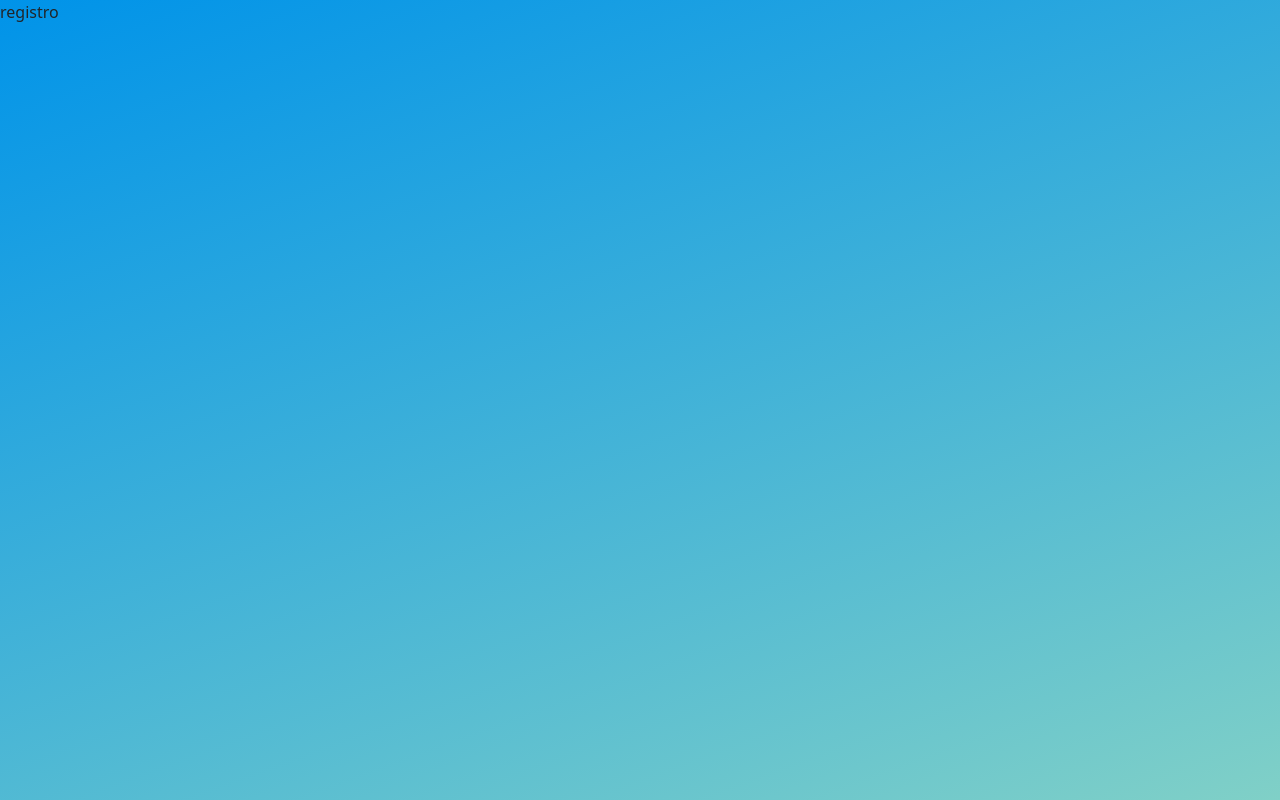
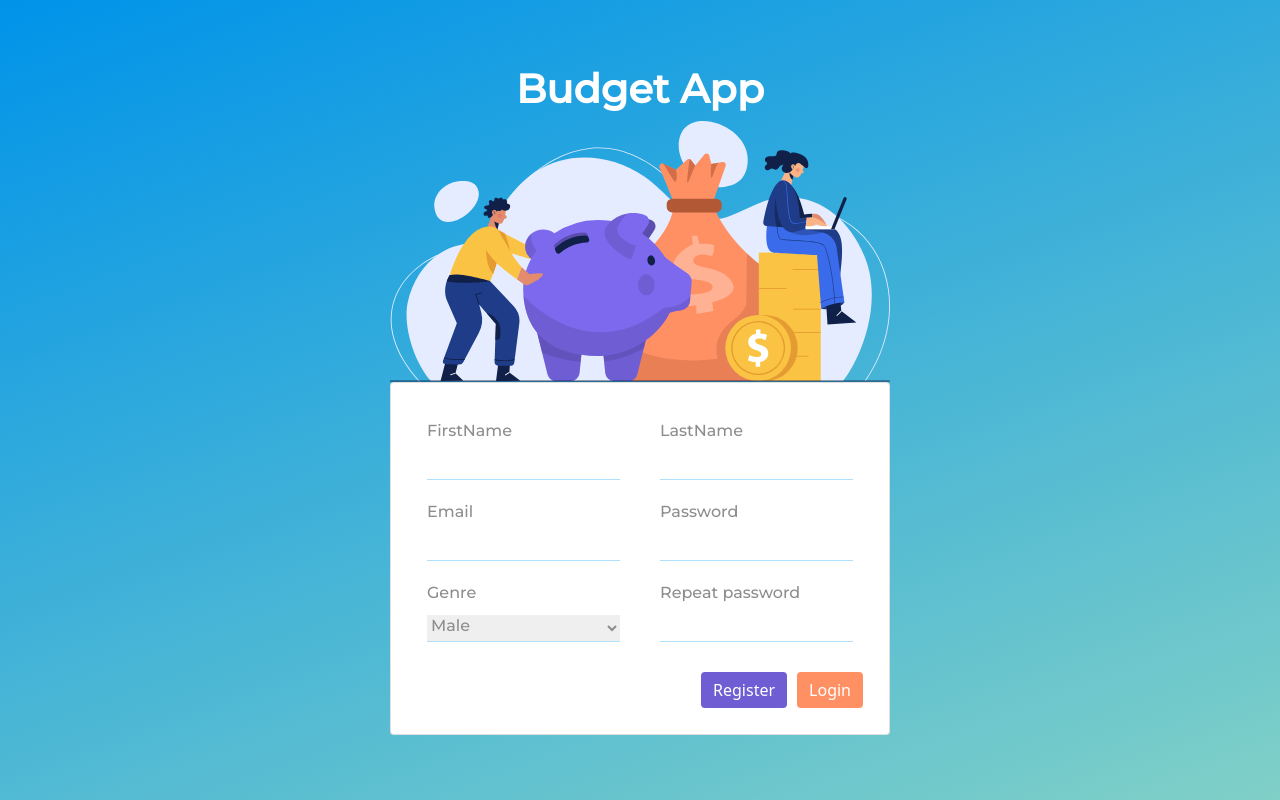
Before and after one commit to KingslayerHn/frontend-Budgeting-App, a React (Create React App) app: page /register in a window 1280 px wide. Built offline with nearby package versions, Linux system fonts and the light colour scheme.

Commit message:
login anregister screens done

```diff
--- a/src/components/LoginForm.js
+++ b/src/components/LoginForm.js
@@ -1,15 +1,21 @@
 import React from 'react';
-import { Card, Button, Form, Container } from 'react-bootstrap';
+import { Card, Button, Form } from 'react-bootstrap';
 import styles from '../styles.module.scss';
 import bugdet from '../assets/budget.svg';
 import { useHistory } from 'react-router-dom';
+import { useForm } from '../hooks/useForm';
 
 const LoginForm = () => {
   const history = useHistory();
 
+  const [{ email, password }, handleInputChange] = useForm({
+    email: '',
+    password: '',
+  });
+
   const handleSubmit = (e) => {
     e.preventDefault();
-    alert('do somethings...');
+    console.log({ password, email });
   };
 
   const handleChangePage = () => {
@@ -35,14 +41,23 @@ const LoginForm = () => {
           <Form className={styles.login} onSubmit={handleSubmit}>
             <div>
               <label>Username</label>
-              <input type="text" />
+              <input
+                type="text"
+                name="email"
+                value={email}
+                onChange={handleInputChange}
+              />
             </div>
             <div>
               <label>Password</label>
-              <input type="text" />
+              <input
+                type="text"
+                name="password"
+                value={password}
+                onChange={handleInputChange}
+              />
             </div>
           </Form>
-          <Container></Container>
           <div className={styles.buttons}>
             <Button className={styles.primary} onClick={handleSubmit}>
               Login
--- /dev/null
+++ b/src/components/RegisterForm.js
@@ -0,0 +1,136 @@
+import React from 'react';
+import styles from '../styles.module.scss';
+import { Card, Form, Button, Container, Col, Row } from 'react-bootstrap';
+import { useHistory } from 'react-router-dom';
+import budget from '../assets/budget.svg';
+import { useForm } from '../hooks/useForm';
+
+const RegisterForm = () => {
+  const history = useHistory();
+
+  const handleSubmit = (e) => {
+    e.preventDefault();
+    console.log({ firstName, lastName, email, password, repeat, genre });
+  };
+
+  const handleChangePage = () => {
+    history.push('/login');
+  };
+
+  const [
+    { firstName, lastName, email, password, repeat, genre },
+    handleInputChange,
+  ] = useForm({
+    firstName: '',
+    lastName: '',
+    email: '',
+    password: '',
+    repeat: '',
+    genre: 'male',
+  });
+
+  return (
+    <div className={styles.banner}>
+      <div
+        style={{
+          display: 'flex',
+          flexDirection: 'Column ',
+          justifyContent: 'center',
+          alignItems: 'center',
+        }}
+      >
+        <h1>
+          <b>Budget App</b>
+        </h1>
+        <img src={budget} alt="budget" />
+      </div>
+      <Card style={{ width: 500 }}>
+        <Card.Body>
+          <Form onSubmit={handleSubmit}>
+            <Container>
+              <Row className={styles.register}>
+                <Col xs={6}>
+                  <div>
+                    <label>FirstName</label>
+                    <input
+                      autoComplete={false}
+                      type="text"
+                      name="firstName"
+                      value={firstName}
+                      onChange={handleInputChange}
+                    />
+                  </div>
+                  <div>
+                    <label>Email</label>
+                    <input
+                      autoComplete={false}
+                      type="text"
+                      name="email"
+                      value={email}
+                      onChange={handleInputChange}
+                    />
+                  </div>
+                  <div>
+                    <label>Genre</label>
+                    <select
+                      onChange={handleInputChange}
+                      name="genre"
+                      value={genre}
+                    >
+                      <option value="male">Male</option>
+                      <option value="female">Female</option>
+                      <option value="other">Other</option>
+                    </select>
+                  </div>
+                </Col>
+                <Col xs={6}>
+                  <div>
+                    <label>LastName</label>
+                    <input
+                      autoComplete={false}
+                      type="text"
+                      name="lastName"
+                      value={lastName}
+                      onChange={handleInputChange}
+                    />
+                  </div>
+                  <div>
+                    <label>Password</label>
+                    <input
+                      autoComplete={false}
+                      type="password"
+                      name="password"
+                      value={password}
+                      onChange={handleInputChange}
+                    />
+                  </div>
+                  <div>
+                    <label>Repeat password</label>
+                    <input
+                      autoComplete={false}
+                      type="password"
+                      name="repeat"
+                      value={repeat}
+                      onChange={handleInputChange}
+                    />
+                  </div>
+                </Col>
+              </Row>
+            </Container>
+          </Form>
+
+          <div className={styles.buttons}>
+            <Button className={styles.primary} onClick={handleSubmit}>
+              Register
+            </Button>
+            <Button className={styles.secondary} onClick={handleChangePage}>
+              Login
+            </Button>
+          </div>
+        </Card.Body>
+      </Card>
+    </div>
+  );
+};
+
+export default RegisterForm;
--- a/src/containers/Register.js
+++ b/src/containers/Register.js
@@ -1,7 +1,21 @@
 import React from 'react';
+import RegisterForm from '../components/RegisterForm';
 
 const Register = () => {
-  return <div>registro</div>;
+  return (
+    <div
+      style={{
+        display: 'flex',
+        flexDirection: 'column',
+        alignItems: 'center',
+        justifyContent: 'center',
+        width: '100vw',
+        height: '100vh',
+      }}
+    >
+      <RegisterForm />
+    </div>
+  );
 };
 
 export default Register;
--- a/src/hooks/useForm.js
+++ b/src/hooks/useForm.js
@@ -0,0 +1,13 @@
+import { useState } from 'react';
+
+export const useForm = (initialState = {}) => {
+  const [values, setValues] = useState(initialState);
+
+  const handleInputChange = ({ target }) => {
+    setValues({
+      ...values,
+      [target.name]: target.value,
+    });
+  };
+  return [values, handleInputChange];
+};
--- a/src/redux/types.js
+++ b/src/redux/types.js
@@ -1,2 +1,3 @@
 // user register
+export const LOAD_USER = 'LOAD_USER';
 export const REGISTER_SUCCESS = 'REGISTER_SUCCESS';
--- a/src/styles.module.scss
+++ b/src/styles.module.scss
@@ -55,3 +55,34 @@ body {
     margin: 5px;
   }
 }
+
+.register {
+  div {
+    display: flex;
+    flex-direction: column;
+    padding: 10px;
+    font-family: 'Montserrat', sans-serif;
+  }
+  div label {
+    font-weight: 400;
+    margin-bottom: 10px;
+    color: rgb(141, 141, 141);
+  }
+  div select {
+    font-weight: 400;
+    border: none;
+    border-bottom: 1px solid #afe0fc !important;
+    color: rgb(141, 141, 141);
+    padding-bottom: 5px;
+  }
+  div select#xyz {
+    outline: none !important;
+    margin-bottom: 10px;
+  }
+  div input {
+    border-bottom: 1px solid #afe0fc !important;
+    border: none;
+    outline: none;
+    font-family: 'Montserrat', sans-serif;
+  }
+}
```
